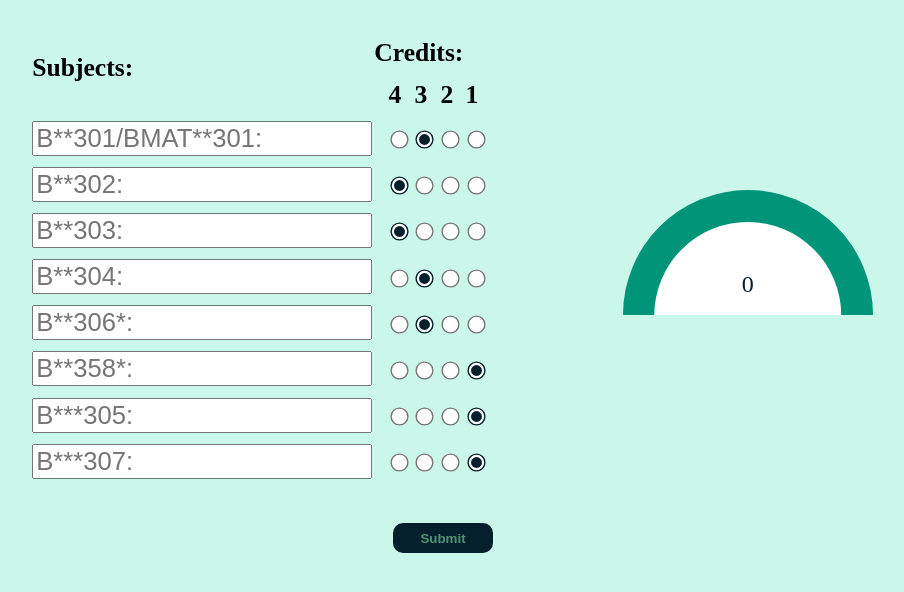
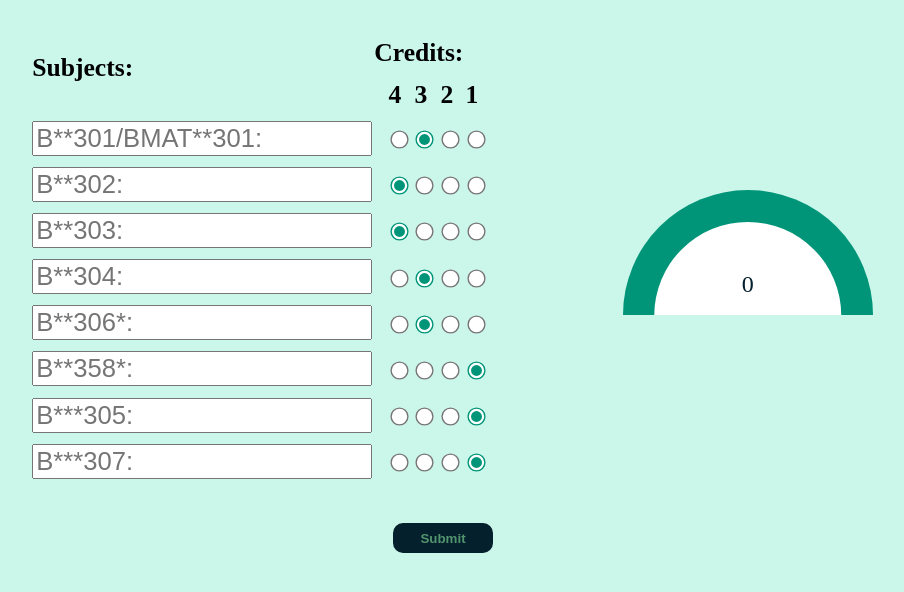
Before and after one commit to Kiran21-S/sgpacalculator, a plain HTML site: page index.html in a window 1280 px wide. Shown: the whole page, without its empty margins (197-1101 px from the left). Drawn offline with Linux system fonts and the light colour scheme.

Commit message:
Update style.css last

```diff
--- a/style.css
+++ b/style.css
@@ -28,7 +28,7 @@ input{
 .radio{
     transform: scale(1.4);
     padding-left: 14%;
-    accent-color: #04202c;
+    accent-color: #009578;
 }
 
 .result{
```
